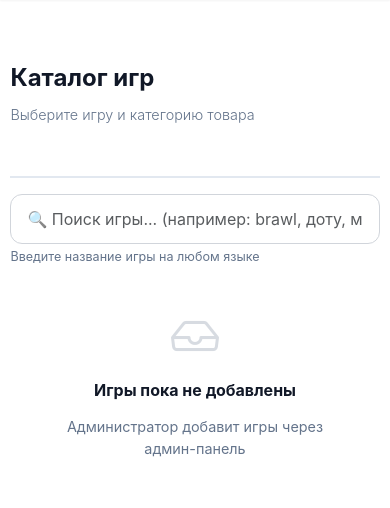
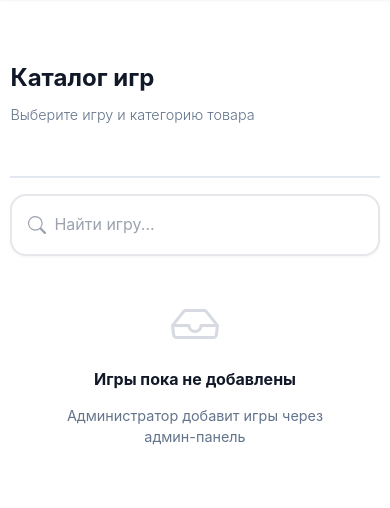
Before and after one commit to reazonvan/LootLink---Marketplace, a Django app: page /catalog/ in a window 390 px wide. Shown: the part 104-612 px from the top of the page. Run offline with Django 4.2, Linux system fonts and the light colour scheme; data that the repository does not hold is empty; parts of the project's set-up code (start-up, migrations or seed data) failed here and were passed over.

Commit message:
design: modern minimalist search UI

```diff
--- a/templates/listings/games_catalog.html
+++ b/templates/listings/games_catalog.html
@@ -12,17 +12,19 @@
 
     <!-- Поиск игр -->
     <div class="game-search-container mb-4">
-        <div class="position-relative">
+        <div class="search-wrapper">
+            <svg class="search-icon" xmlns="http://www.w3.org/2000/svg" width="20" height="20" fill="currentColor" viewBox="0 0 16 16">
+                <path d="M11.742 10.344a6.5 6.5 0 1 0-1.397 1.398h-.001c.03.04.062.078.098.115l3.85 3.85a1 1 0 0 0 1.415-1.414l-3.85-3.85a1.007 1.007 0 0 0-.115-.1zM12 6.5a5.5 5.5 0 1 1-11 0 5.5 5.5 0 0 1 11 0z"/>
+            </svg>
             <input
                 type="text"
                 id="gameSearchInput"
-                class="form-control form-control-lg"
-                placeholder="🔍 Поиск игры... (например: brawl, доту, майнкрафт)"
+                class="modern-search-input"
+                placeholder="Найти игру..."
                 autocomplete="off"
             >
             <div id="searchResults" class="search-results-dropdown"></div>
         </div>
-        <small class="text-muted">Введите название игры на любом языке</small>
     </div>
 
     <!-- Алфавитная навигация -->
@@ -221,39 +223,81 @@
     padding: 3rem;
 }
 
-/* Поиск игр */
+/* Поиск игр - современный дизайн */
 .game-search-container {
-    max-width: 600px;
+    max-width: 700px;
     margin: 0 auto;
 }
 
-#gameSearchInput {
-    border-radius: 12px;
+.search-wrapper {
+    position: relative;
+    display: flex;
+    align-items: center;
+    background: white;
     border: 2px solid #e5e7eb;
-    padding: 1rem 1.5rem;
-    font-size: 1.1rem;
-    transition: border-color 0.2s;
+    border-radius: 16px;
+    padding: 0.5rem 1.5rem;
+    transition: all 0.3s cubic-bezier(0.4, 0, 0.2, 1);
+    box-shadow: 0 1px 3px rgba(0, 0, 0, 0.05);
 }
 
-#gameSearchInput:focus {
+.search-wrapper:focus-within {
     border-color: #3b82f6;
-    box-shadow: 0 0 0 3px rgba(59, 130, 246, 0.1);
+    box-shadow: 0 0 0 4px rgba(59, 130, 246, 0.08), 0 4px 12px rgba(59, 130, 246, 0.15);
+    transform: translateY(-2px);
+}
+
+.search-icon {
+    color: #9ca3af;
+    margin-right: 12px;
+    flex-shrink: 0;
+    transition: color 0.2s;
+}
+
+.search-wrapper:focus-within .search-icon {
+    color: #3b82f6;
+}
+
+.modern-search-input {
+    flex: 1;
+    border: none;
+    outline: none;
+    font-size: 1.125rem;
+    padding: 0.75rem 0;
+    color: #1e293b;
+    background: transparent;
+}
+
+.modern-search-input::placeholder {
+    color: #9ca3af;
+    font-weight: 400;
 }
 
 .search-results-dropdown {
     position: absolute;
-    top: 100%;
+    top: calc(100% + 8px);
     left: 0;
     right: 0;
     background: white;
-    border: 2px solid #3b82f6;
-    border-radius: 12px;
-    margin-top: 0.5rem;
-    max-height: 400px;
+    border: 1px solid #e5e7eb;
+    border-radius: 16px;
+    max-height: 450px;
     overflow-y: auto;
-    box-shadow: 0 8px 24px rgba(0,0,0,0.12);
+    box-shadow: 0 10px 40px rgba(0,0,0,0.1), 0 2px 8px rgba(0,0,0,0.06);
     display: none;
     z-index: 1000;
+    animation: slideDown 0.2s ease-out;
+}
+
+@keyframes slideDown {
+    from {
+        opacity: 0;
+        transform: translateY(-10px);
+    }
+    to {
+        opacity: 1;
+        transform: translateY(0);
+    }
 }
 
 .search-results-dropdown.active {
@@ -316,9 +370,19 @@
         grid-template-columns: 1fr;
     }
 
-    #gameSearchInput {
+    .modern-search-input {
         font-size: 1rem;
-        padding: 0.875rem 1.25rem;
+        padding: 0.625rem 0;
+    }
+
+    .search-wrapper {
+        padding: 0.375rem 1rem;
+    }
+
+    .search-icon {
+        width: 18px;
+        height: 18px;
+        margin-right: 8px;
     }
 }
 </style>
```
Also changed, not shown: other parts of templates/listings/games_catalog.html (+18 -8 lines).
